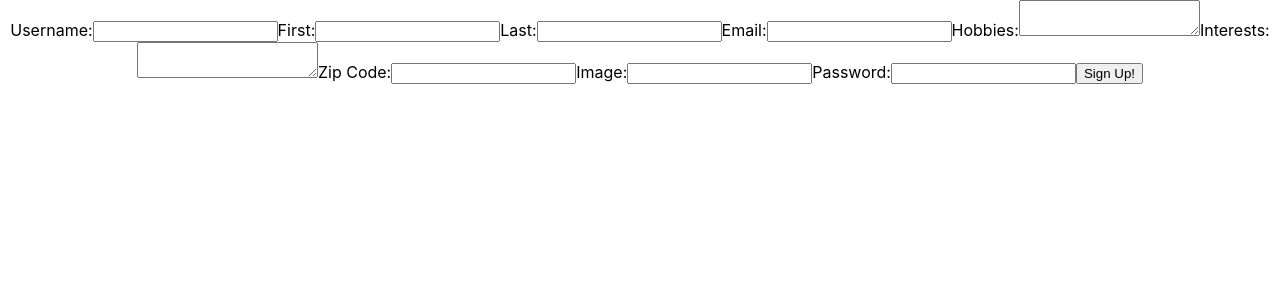
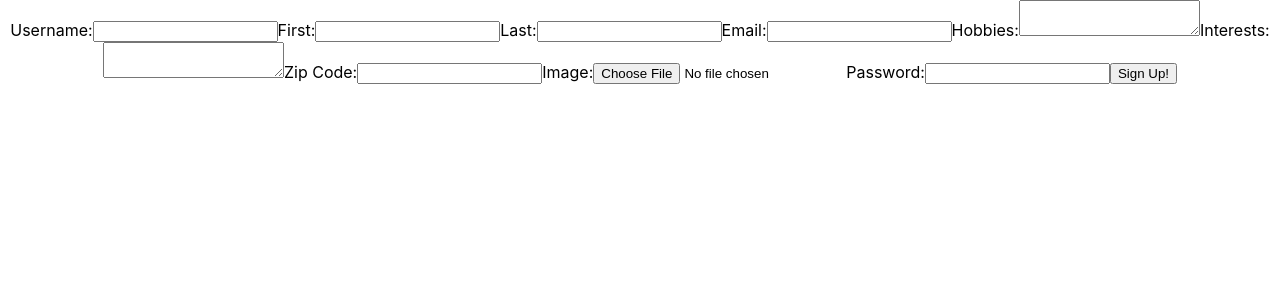
Before and after one commit to davisrao/friender-frontend, a React (Create React App) app: page / in a window 1280 px wide. Shown: the top 300 px of the page. Built offline with nearby package versions, Linux system fonts and the light colour scheme.

Commit message:
adjusting signup form.

```diff
--- a/package.json
+++ b/package.json
@@ -13,6 +13,7 @@
     "react": "^17.0.2",
     "react-dom": "^17.0.2",
     "react-scripts": "4.0.3",
+    "reactstrap": "^8.10.1",
     "typescript": "^4.4.4",
     "web-vitals": "^1.1.2"
   },
--- a/src/UserSignupForm.tsx
+++ b/src/UserSignupForm.tsx
@@ -1,5 +1,6 @@
 import React, { useState } from "react";
 import { UserSignupInterface } from "./interfaces";
+import { Button, Card, CardBody, CardTitle } from "reactstrap";
 /** Form for signing up a user.
  *
  * props:
@@ -46,8 +47,12 @@ function UserSignupForm() {
     }
 
     return (
+        // <Card>
+        //     <CardBody>
                 <form onSubmit={handleSubmit}>
+                    {/* <CardTitle> */}
                         <label htmlFor="username">Username:</label>
+                    {/* </CardTitle> */}
                     <input
                         id="username"
                         name="username"
@@ -101,6 +106,7 @@ function UserSignupForm() {
                     <input
                         id="image"
                         name="image"
+                        type="file"
                         value={formData.image}
                         onChange={handleChange}
                     />
@@ -108,11 +114,14 @@ function UserSignupForm() {
                     <input
                         id="password"
                         name="password"
+                        type="password"
                         value={formData.password}
                         onChange={handleChange}
                     />
                     <button>Sign Up!</button>
                 </form>
+        //     </CardBody>
+        // </Card>
     );
 }
 
```
Also changed, not shown: 1 other file (tests, documents, lock files or other folders). Lines whose indentation alone changed are shown as unchanged.
